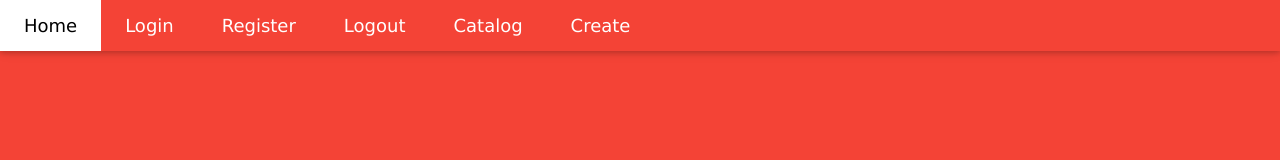
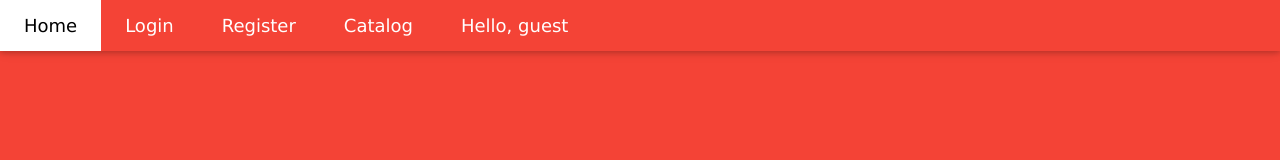
Before and after one commit to HubanHubanov/React-Project-Books, a React (Vite) app in the folder client/: page / in a window 1280 px wide. Shown: the top 160 px of the page. Built offline with nearby package versions, Linux system fonts and the light colour scheme.

Commit message:
Add dynamig navigation

```diff
--- a/client/src/App.jsx
+++ b/client/src/App.jsx
@@ -12,7 +12,7 @@ import BookCreate from "./components/book-create/BookCreate"
 import BookEdit from "./components/book-edit/BookEdit"
 import BookDetails from "./components/book-details/BookDetails"
 import { AuthContext } from "./contexts/AuthContext"
-
+//
 
 function App() {
 	const [authState, setAuthState] = useState({});
--- a/client/src/components/header/Header.jsx
+++ b/client/src/components/header/Header.jsx
@@ -1,17 +1,33 @@
 import { Link } from "react-router-dom";
+import { useContext } from "react";
+import { AuthContext } from "../../contexts/AuthContext";
 
 export default function Header() {
+    const {isAuthenticated, email} = useContext(AuthContext)
     return (
         <>
         <div className="w3-top">
                 <div className="w3-bar w3-red w3-card w3-left-align w3-large">
                     <Link className="w3-bar-item w3-button w3-hide-medium w3-hide-large w3-right w3-padding-large w3-hover-white w3-large w3-red" to="javascript:void(0);" onClick="myFunction()" title="Toggle Navigation Menu"><i className="fa fa-bars"></i></Link>
                     <Link to="/" className="w3-bar-item w3-button w3-padding-large w3-hover-white">Home</Link>
-                    <Link to="/auth/login" className="w3-bar-item w3-button w3-hide-small w3-padding-large w3-hover-white">Login</Link>
-                    <Link to="/auth/register" className="w3-bar-item w3-button w3-hide-small w3-padding-large w3-hover-white">Register</Link>
-                    <Link to="/auth/logout" className="w3-bar-item w3-button w3-hide-small w3-padding-large w3-hover-white">Logout</Link>
-                    <Link to="/books/catalog" className="w3-bar-item w3-button w3-hide-small w3-padding-large w3-hover-white">Catalog</Link>
-                    <Link to="/books/create" className="w3-bar-item w3-button w3-hide-small w3-padding-large w3-hover-white">Create</Link>
+
+                    {isAuthenticated
+                        ? (
+                            <div>
+                                <Link to="/books/create" className="w3-bar-item w3-button w3-hide-small w3-padding-large w3-hover-white">Create</Link>
+                                <Link to="/auth/logout" className="w3-bar-item w3-button w3-hide-small w3-padding-large w3-hover-white">Logout</Link>
+                            </div>
+                        )
+                        : (
+                            <div>
+                                <Link to="/auth/login" className="w3-bar-item w3-button w3-hide-small w3-padding-large w3-hover-white">Login</Link>
+                                <Link to="/auth/register" className="w3-bar-item w3-button w3-hide-small w3-padding-large w3-hover-white">Register</Link>
+                                <Link to="/books/catalog" className="w3-bar-item w3-button w3-hide-small w3-padding-large w3-hover-white">Catalog</Link>
+                            </div>
+                        )
+                    }
+                        <div className="w3-bar-item  w3-hide-small w3-padding-large">Hello, {email ? email : "guest"} </div>
+
                 </div>
          </div>
 
```
